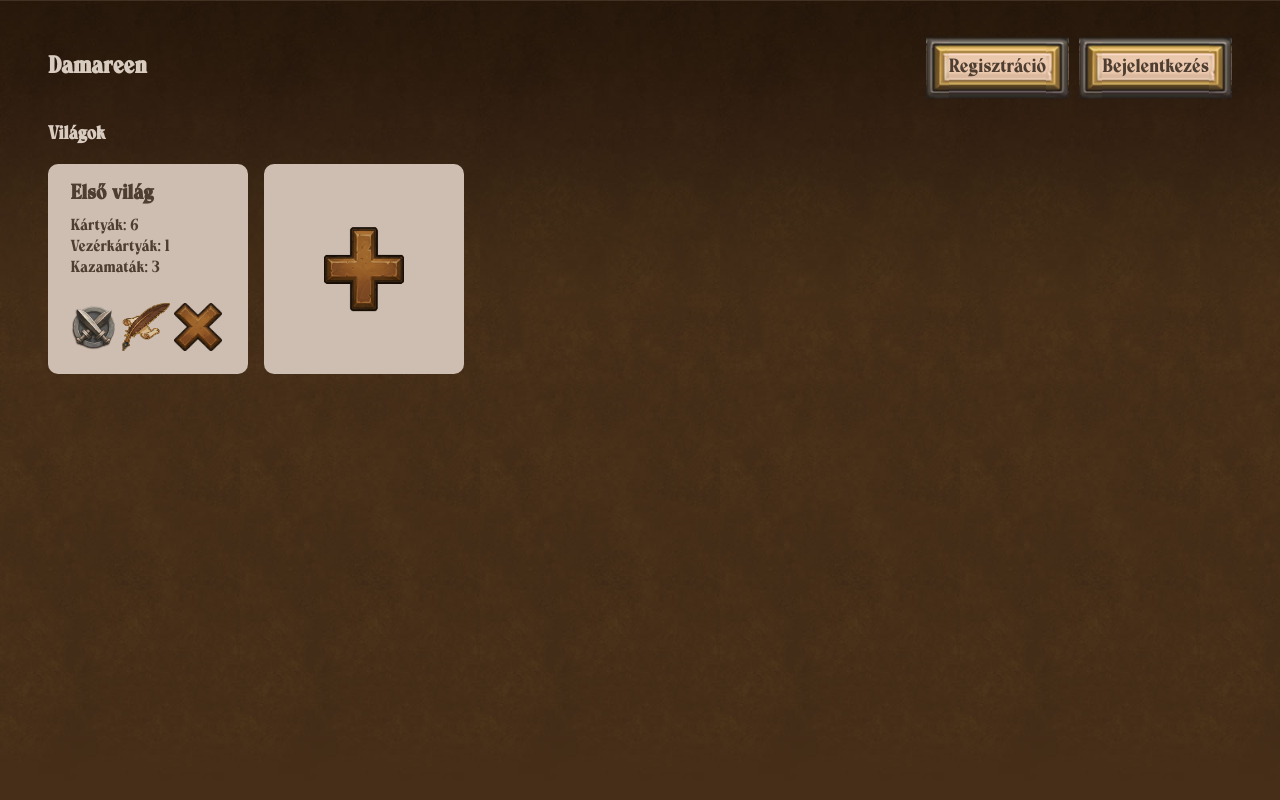
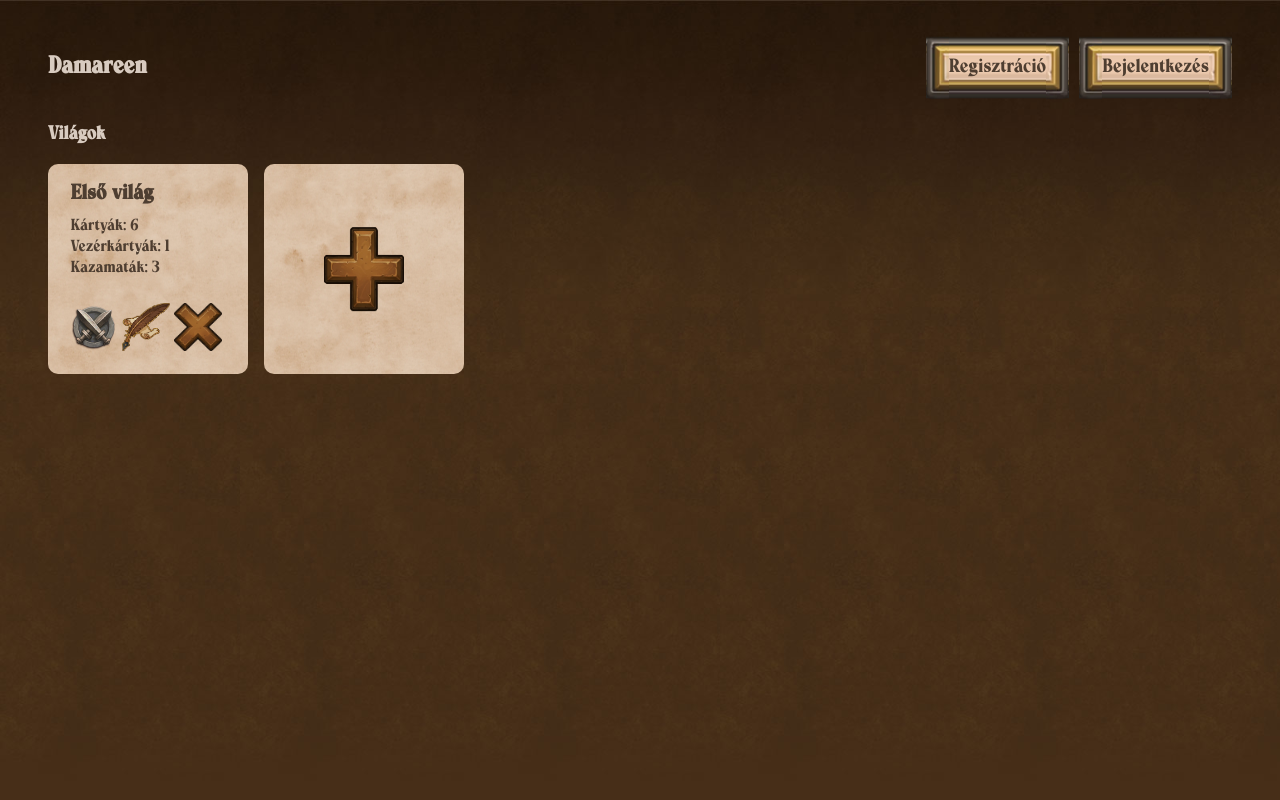
Before and after one commit to Raketa10/dusza-web-verseny-2025, a PHP site: page /index.html in a window 1280 px wide. Run offline with PHP 8.4, Linux system fonts and the light colour scheme.

Commit message:
Added background images to sections and card UI elements

```diff
--- a/style.css
+++ b/style.css
@@ -8,7 +8,7 @@
     --clr-boss-highlight: hsl(120, 68%, 45%);
     --clr-error: hsl(0 70 30);
 
-    --bg-card-ui: var(--clr-ui-bg);
+    --bg-card-ui: 200px / 200px url("./assets/images/paper-bg.webp");
 
     --card-button-shadow: drop-shadow(0 0 6px black);
     --card-property-shadow: drop-shadow(0 0 6px black);
@@ -22,7 +22,7 @@
 * {
     box-sizing: border-box;
     font-family: var(--font);
-    scrollbar-color: var(--clr-ui-bg-dark) var(--clr-ui-bg);
+    scrollbar-color: hsl(27, 23%, 50%) hsl(27, 23%, 25%);
     scrollbar-width:thin;
 }
 
@@ -413,7 +413,7 @@ body[data-logged-in="false"] .section--games {
 
 .world, .game {
     position: relative;
-    background-color: var(--clr-ui-bg);
+    background: var(--bg-card-ui);
     color: var(--clr-text-dark);
     padding: 1em 1.4em;
     width: 200px;
@@ -475,6 +475,14 @@ body[data-logged-in="false"] .section--games {
     display: grid;
     grid-template-columns: 5fr 4fr 35ch;
     gap: 40px;
+
+}
+
+.world-grid > section, .screen--game-deck > div {
+    background-image: url("./assets/images/section-bg.jpg");
+    background-size: 300px;
+    border-radius: 20px;
+    padding: 5px 15px;
 }
 
 .world-nav {
```
Also changed, not shown: changes.md (+2 -0 lines), assets/images/paper-bg.webp (added), assets/images/section-bg.jpg (added), assets/images/section-bg.webp (added), assets/images/stone-bg.webp (added), 1 other file.
